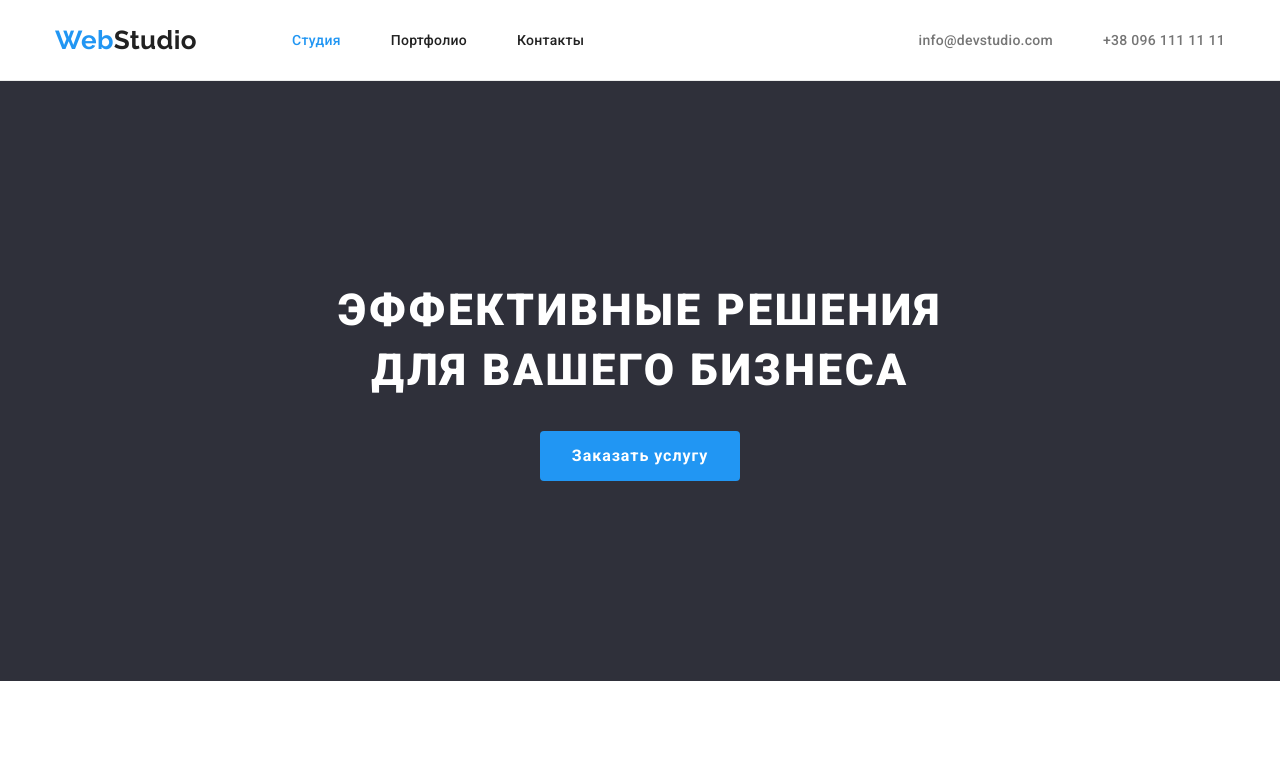
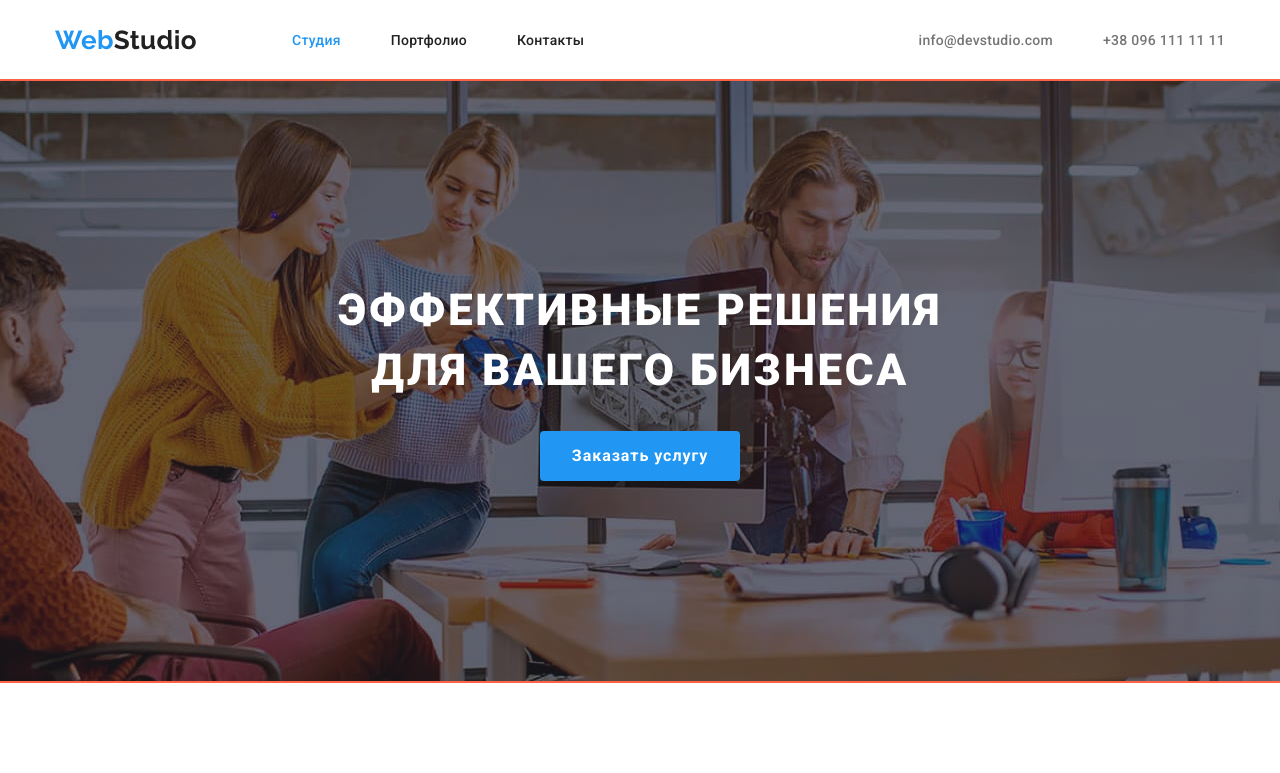
Before and after one commit to LazepkoN/goit-markup-hw-04, a plain HTML site: page index.html in a window 1280 px wide. Shown: the top 773 px of the page. Drawn offline with nearby package versions, Linux system fonts and the light colour scheme.

Commit message:
Добавляет изображение в блок "герой"

```diff
--- a/css/styles.css
+++ b/css/styles.css
@@ -143,9 +143,18 @@ body {
 
 /* Hero */
 .hero-section {
+  outline: 2px solid tomato;
+
   display: flex;
-  min-height: 600px;
+  height: 600px;
+  max-width: 1600px;
+  margin: 0 auto;
 
+  background-image: linear-gradient(to right, rgba(47, 48, 58, 0.4), rgba(47, 48, 58, 0.4)),
+    url(../images/hero.jpg);
+  background-repeat: no-repeat;
+  background-size: cover;
+  background-position: center;
   background-color: var(--secondary-background-color);
 
   color: var(--second-text-color);
```
